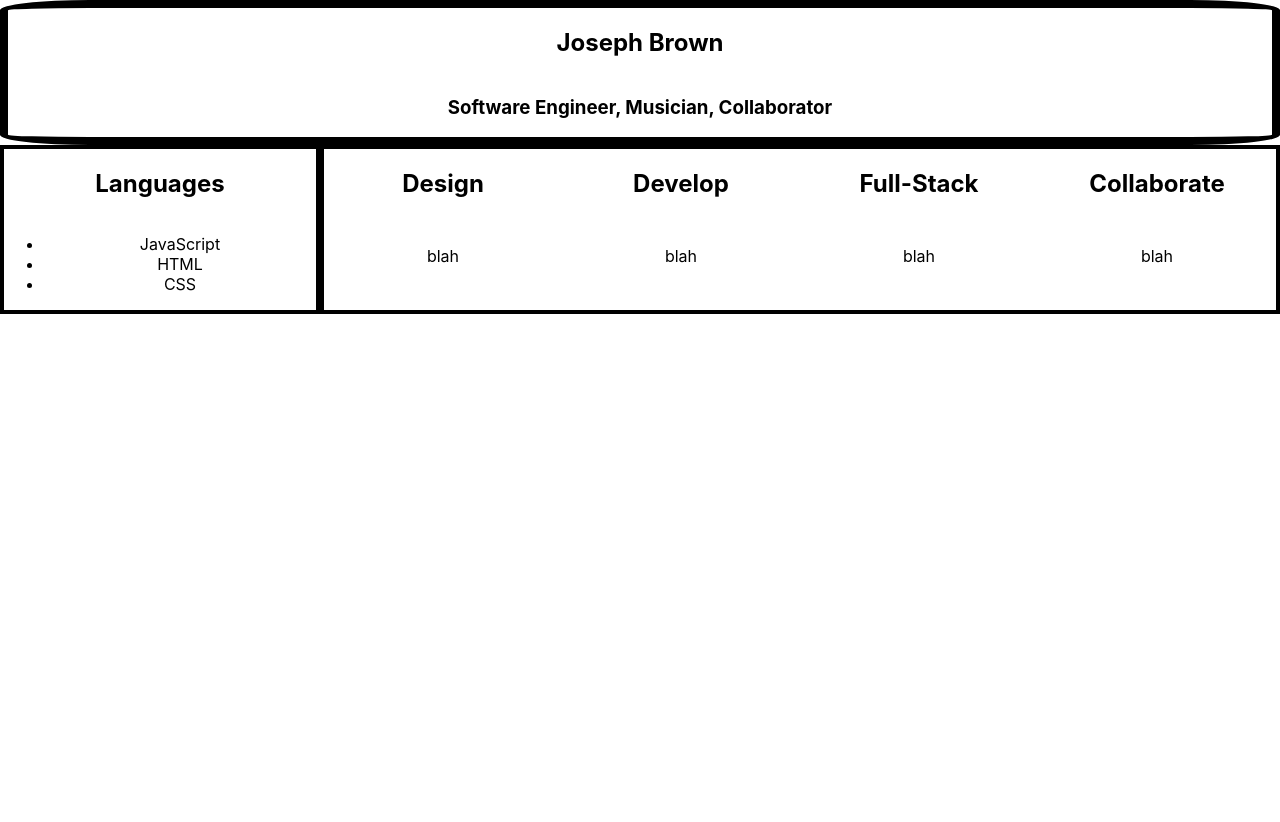
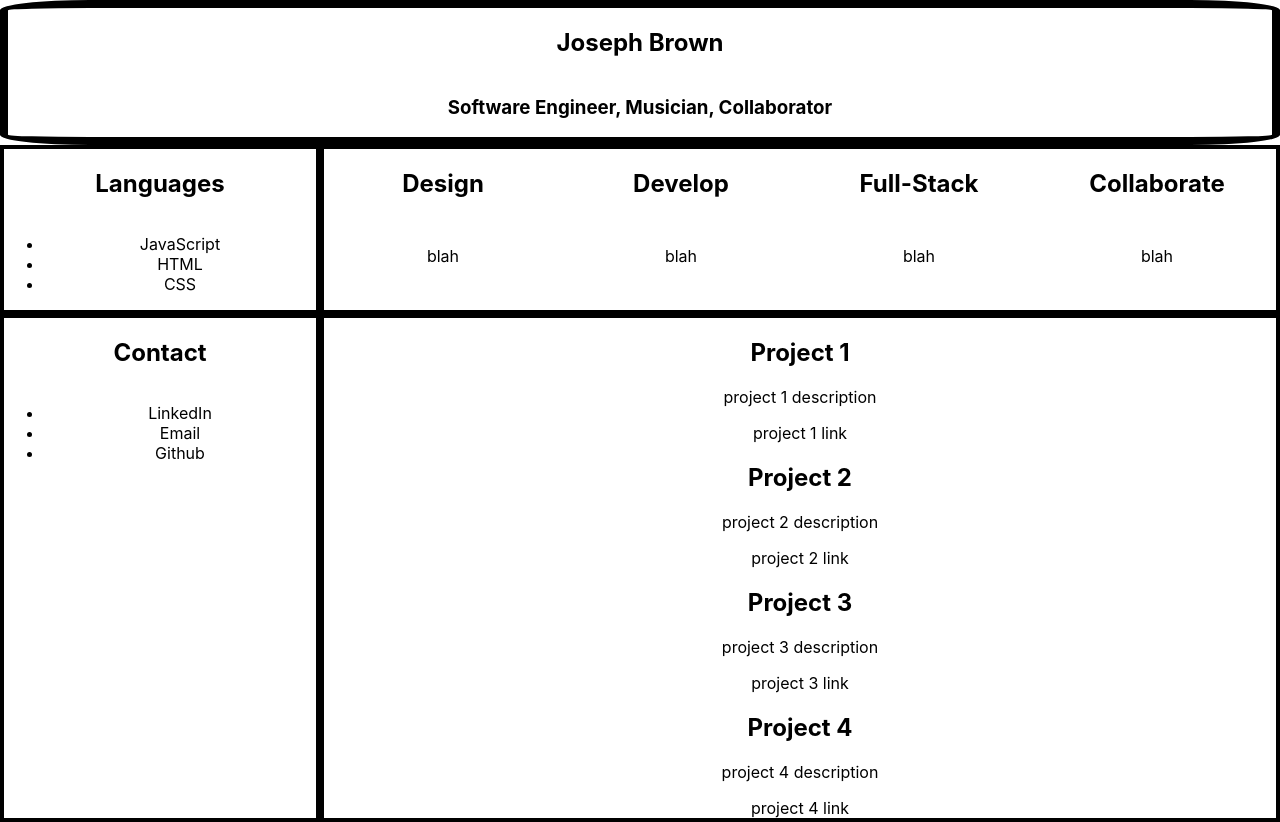
Before and after one commit to Joseph-K-B/portfolio, a React (Create React App) app: page / in a window 1280 px wide. Built offline with nearby package versions, Linux system fonts and the light colour scheme.

Commit message:
main section left/right formatted

```diff
--- a/src/App.css
+++ b/src/App.css
@@ -1,4 +1,4 @@
-.main-section{
+.top-section{
   display: grid;
   grid-template-columns: 1fr 3fr;
   grid-template-rows: 1fr 3fr;
@@ -29,3 +29,17 @@
   border: solid black .3rem;
   /* border-radius: 7%; */
 }
+
+.left-bottom{
+  display: flex;
+  flex-direction: column;
+  text-align: center;
+  border: solid black .3rem;
+}
+
+.right-bottom{
+  display: flex;
+  flex-direction: column;
+  text-align: center;
+  border: solid black .3rem;
+}
--- a/src/App.js
+++ b/src/App.js
@@ -12,7 +12,7 @@ class Main extends Component {
           <h3 className='name-intro'>Software Engineer, Musician, Collaborator</h3>
         </div>
       </section>
-      <section className="main-section">
+      <section className="top-section">
         <div className='left-middle'>
           <h2>Languages</h2>
           <ul>
@@ -21,16 +21,6 @@ class Main extends Component {
             <li>CSS</li>
           </ul>
         </div>
-        {/* <div className='right-middle'>
-          <h2>Design</h2>
-            <p className='right-middle-p'>blah</p>
-          <h2>Develop</h2>
-            <p className='right-middle-p'>blah</p>
-          <h2>Full-Stack</h2>
-            <p className='right-middle-p'>blah</p>
-          <h2>Collaborate</h2>
-            <p className='right-middle-p'>blah</p>
-        </div> */}
         <div className='right-middle'>
           <h2>Design</h2>
           <h2>Develop</h2>
@@ -41,6 +31,36 @@ class Main extends Component {
             <p className='full-stack-p'>blah</p>
             <p className='collab-p'>blah</p>
         </div>
+        <div className='left-bottom'>
+          <h2>Contact</h2>
+          <ul>
+            <li><a>LinkedIn</a></li>
+            <li><a>Email</a></li>
+            <li><a>Github</a></li>
+          </ul>
+        </div>
+        <div className='right-bottom'>
+          <div>
+          <h2>Project 1</h2>
+            <p>project 1 description</p>
+            <a>project 1 link</a>
+            </div>
+            <div>
+          <h2>Project 2</h2>
+            <p>project 2 description</p>
+            <a>project 2 link</a>
+            </div>
+            <div>
+          <h2>Project 3</h2>
+            <p>project 3 description</p>
+            <a>project 3 link</a>
+            </div>
+            <div>
+          <h2>Project 4</h2>
+            <p>project 4 description</p>
+            <a>project 4 link</a>
+            </div>
+        </div>
       </section>
    </>
     );
```
